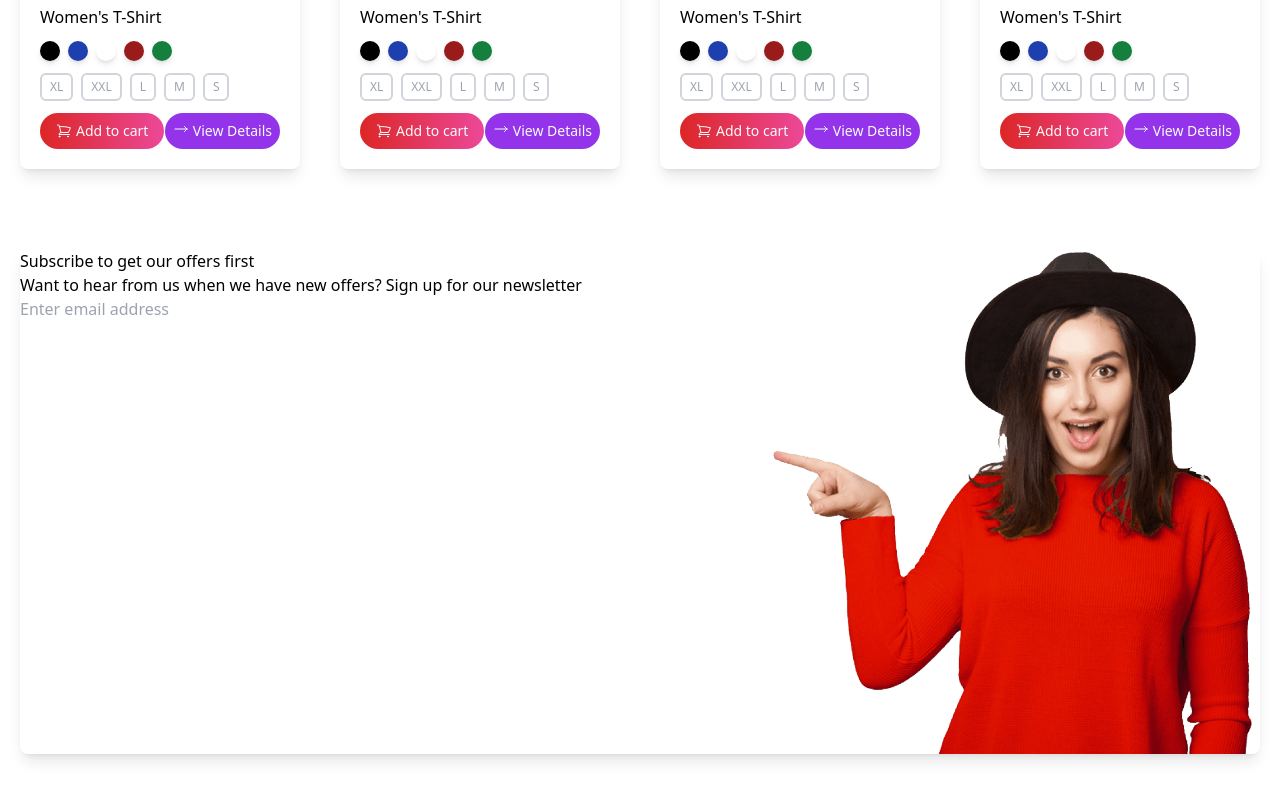
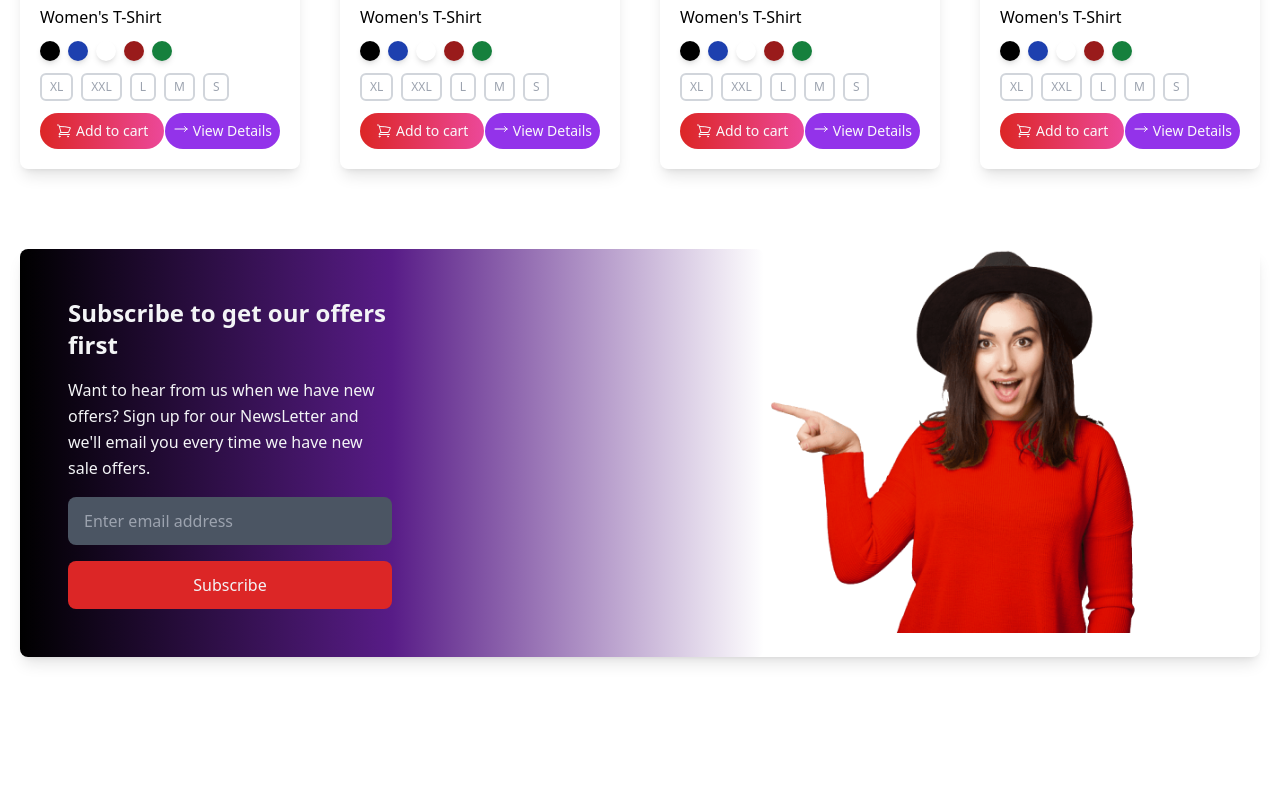
Before and after one commit to Abu-0-RayhaN/clothing-store, a website: page dist/index.html in a window 1280 px wide. Shown: the part 1847-2647 px from the top of the page. After the commit the page ends 2604 px from the top, so only its background shows below. Drawn offline with Linux system fonts and the light colour scheme.

Commit message:
newsletter

```diff
--- a/dist/index.html
+++ b/dist/index.html
@@ -9,7 +9,7 @@
 </head>
 
 <body>
-    <div class="container  mx-auto p-5 overflow-hidden">
+    <div class="container  mx-auto p-5 ">
         <div class="md:flex md:flex-row md:justify-between text-center">
             <div class="flex-row flex justify-center">
                 <div class="bg-gradient-to-r from-purple-600 to-red-400 w-10 h-10 rounded-lg"></div>
@@ -455,23 +455,26 @@
         </div>
 
         <!-- NewsLetter Section -->
-
-        <div class="rounded-lg shadow-lg my-20 flex flex-row">
-            <div class="w-3/5 bg-gradient-to-r from-black via-purple-900 to-transparent rounded-lg text-gray-100">
+        <div class="rounded-lg my-20 shadow-lg flex flex-row">
+            <div
+                class="lg:w-3/5 w-full bg-gradient-to-r from-black to-purple-900 lg:via-purple-900 lg:to-transparent rounded-lg text-gray-100 p-12">
                 <div class="w-1/2">
                     <h3 class="text-2xl font-extrabold mb-4">Subscribe to get our offers first</h3>
                     <p class="mb-4 leading-relaxed">Want to hear from us when we have new offers? Sign up for our
-                        newsletter</p>
+                        NewsLetter and we'll email you every time we have new sale offers.</p>
                     <div>
-                        <input type="email" placeholder="Enter email address"
-                            class="bg-gray-600 text-gray-200 placeholder-gray-400 py-3 w-full rounded-lg focus:outline-none">
+                        <input type="email" placeholder="Enter email address "
+                            class="bg-gray-600 text-gray-200 placeholder-gray-400 px-4 py-3 w-full rounded-lg focus:outline-none mb-4">
+                        <button type="submit" class="bg-red-600 py-3 rounded-lg w-full">Subscribe</button>
                     </div>
                 </div>
             </div>
-            <div class="w-2/5">
-                <img src="images/subscribe-banner.png" alt="">
+            <div class="lg:w-2/5 hidden lg:flex lg:flex-row ">
+                <img src="images/subscribe-banner.png" alt="" class="h-96">
             </div>
         </div>
+
+
     </div>
 </body>
 
```
Also changed, not shown: dist/output.css.
